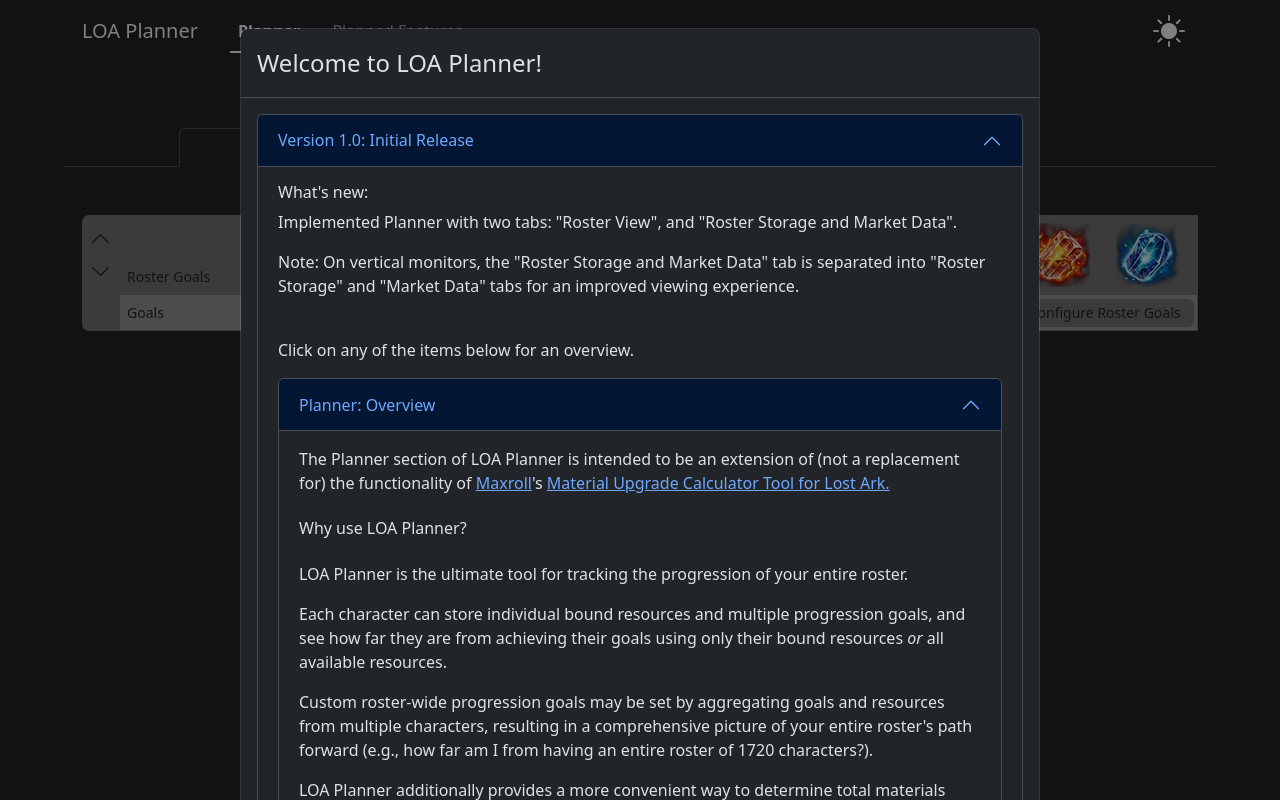
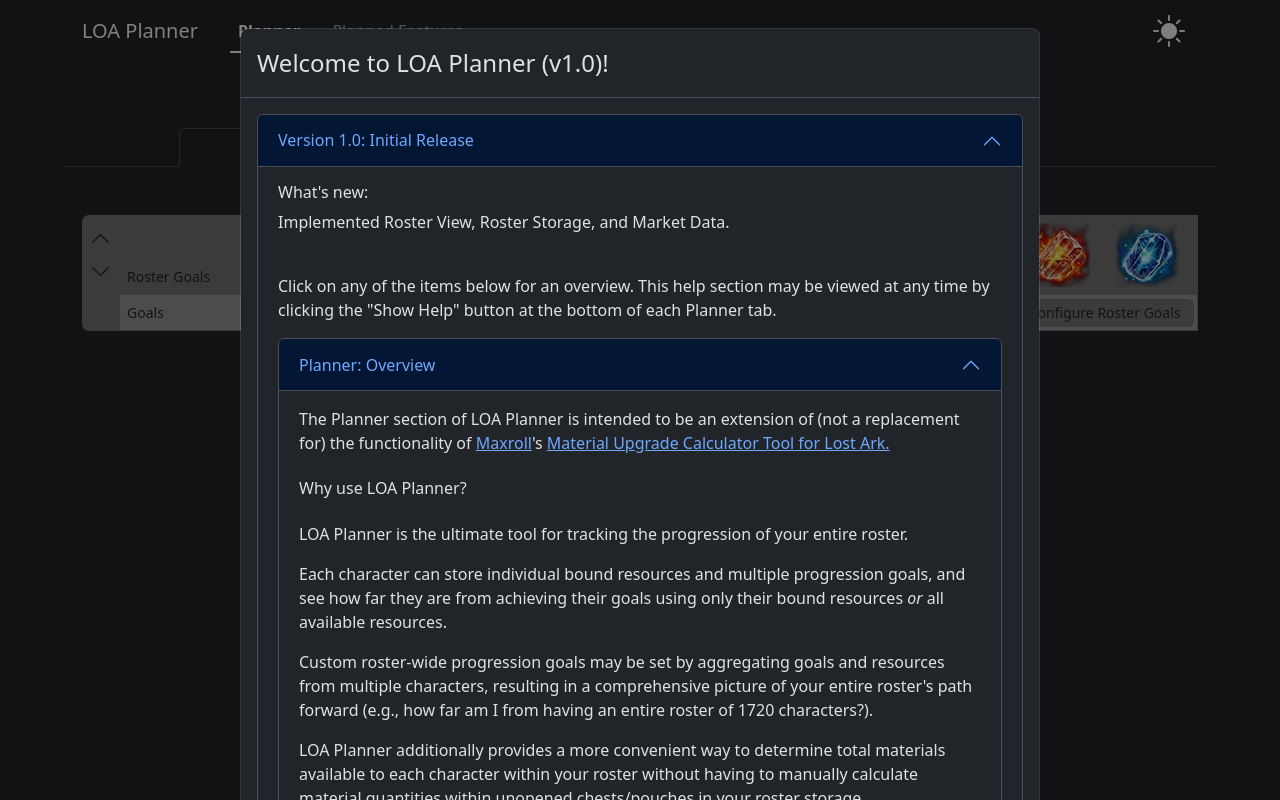
Before and after one commit to md842/loa-planner, a React (Vite) app: page / in a window 1280 px wide. Built offline with nearby package versions, Linux system fonts and the light colour scheme.

Commit message:
Show Help button on Planner tabs
Each Planner tab now displays a "Show Help" button that displays `PlannerTutorial` with its corresponding tutorial tab opened by default.

Also improved text in `PlannerTutorial` as well as `WelcomeModal` in `App.tsx`.

```diff
--- a/src/App.tsx
+++ b/src/App.tsx
@@ -79,7 +79,7 @@
     return(
       <Modal show={modalVis} centered size="lg">
         <Modal.Header>
-          <Modal.Title>Welcome to LOA Planner!</Modal.Title>
+          <Modal.Title>Welcome to LOA Planner (v1.0)!</Modal.Title>
         </Modal.Header>
         <Modal.Body>
           <Accordion defaultActiveKey="0">
@@ -88,17 +88,15 @@
               <Accordion.Body>
                 <h6>What's new:</h6>
                 <p>
-                  Implemented Planner with two tabs: "Roster View", and "Roster
-                  Storage and Market Data".
-                </p>
-                <p>
-                  Note: On vertical monitors, the "Roster Storage and Market
-                  Data" tab is separated into "Roster Storage" and "Market
-                  Data" tabs for an improved viewing experience.
+                  Implemented Roster View, Roster Storage, and Market Data.
                 </p>
                 <br/>
-                <p>Click on any of the items below for an overview.</p>
-                <PlannerTutorial/>
+                <p>
+                  Click on any of the items below for an overview. This help
+                  section may be viewed at any time by clicking the "Show Help"
+                  button at the bottom of each Planner tab.
+                </p>
+                <PlannerTutorial defaultActiveKey="0"/>
               </Accordion.Body>
             </Accordion.Item>
           </Accordion>
--- a/src/components/planner/MarketDataView.tsx
+++ b/src/components/planner/MarketDataView.tsx
@@ -1,4 +1,7 @@
+import {useState} from 'react';
+
 import {MarketDataTable} from './tables/MarketDataTable';
+import {PlannerTutorialModal} from '../tutorials/PlannerTutorial';
 
 import t4_blue from '../../assets/t4_blue.png';
 import t4_blueSolar from '../../assets/t4_bluesolar.png';
@@ -8,10 +11,15 @@
 import t4_redSolar from '../../assets/t4_redsolar.png';
 import t4_shard from '../../assets/t4_shard.png';
 
+import Button from 'react-bootstrap/Button';
 import Container from 'react-bootstrap/Container';
 
 export function MarketDataView(){
+  const [modalVis, setModalVis] = useState(false); // PlannerTutorialModal visibility
+
 	return(
+    <>
+      <PlannerTutorialModal defaultActiveKey="3" modalVis={modalVis} setModalVis={setModalVis}/>
       <Container fluid>
         <MarketDataTable
           title="Fusion Materials"
@@ -55,6 +63,10 @@
           image={t4_blueSolar}
           mat="blueSolars"
         />
+        <Button className="d-block mt-3 mx-auto" variant="primary" onClick={() => setModalVis(true)}>
+          Show Help
+        </Button>
       </Container>
+    </>
 	);
 }
--- a/src/components/planner/RosterStorageView.tsx
+++ b/src/components/planner/RosterStorageView.tsx
@@ -1,6 +1,7 @@
 import {createContext, useState} from 'react';
 
 import {RosterStorageTable} from './tables/RosterStorageTable';
+import {PlannerTutorialModal} from '../tutorials/PlannerTutorial';
 
 import gold from '../../assets/gold.png';
 import silver from '../../assets/silver.png';
@@ -12,6 +13,7 @@
 import t4_redSolar from '../../assets/t4_redsolar.png';
 import t4_shard from '../../assets/t4_shard.png';
 
+import Button from 'react-bootstrap/Button';
 import Col from 'react-bootstrap/Col';
 import Container from 'react-bootstrap/Container';
 import Row from 'react-bootstrap/Row';
@@ -29,7 +31,11 @@
   const [dailyChestQty, setDailyChestQty] = useState([] as number[]);
   const [dailyChestUse, setDailyChestUse] = useState([] as number[]);
 
+  const [modalVis, setModalVis] = useState(false); // PlannerTutorialModal visibility
+
 	return(
+    <>
+      <PlannerTutorialModal defaultActiveKey="2" modalVis={modalVis} setModalVis={setModalVis}/>
       <Container fluid="md">
         <Row>
           <Col className="d-flex flex-column">
@@ -117,6 +123,10 @@
             />
           </Col>
         </Row>
+        <Button className="d-block mx-auto" variant="primary" onClick={() => setModalVis(true)}>
+          Show Help
+        </Button>
       </Container>
+    </>
 	);
 }
--- a/src/components/planner/RosterView.tsx
+++ b/src/components/planner/RosterView.tsx
@@ -2,6 +2,7 @@
 
 import {RosterCard} from './cards/RosterCard';
 import {CharacterCard} from './cards/CharacterCard';
+import {PlannerTutorialModal} from '../tutorials/PlannerTutorial';
 import {type Character} from '../core/types';
 import {addChar, delChar, getChars, swapChar} from '../core/character-data';
 
@@ -11,6 +12,8 @@
 export function RosterView(){
   const [chars, setChars] = useState(getChars); // Load characters into state
   const [rosterOnTop, setRosterOnTop] = useState(true); // RosterCard position
+
+  const [modalVis, setModalVis] = useState(false); // PlannerTutorialModal visibility
 
   /* Roster state update signals; uses array signal type because
      sendSignal([]) is guaranteed to update state with a new value. */
@@ -35,6 +38,8 @@
   }
 
 	return(
+    <>
+      <PlannerTutorialModal defaultActiveKey="1" modalVis={modalVis} setModalVis={setModalVis}/>
       <Container fluid="md">
         {rosterOnTop && /* If true, render RosterCard above CharacterCards. */
           <RosterCard
@@ -67,10 +72,16 @@
             updateRosterGoals={() => sendRosterGoalUpdateSignal([])}
             updateRosterRem={() => sendRosterRemUpdateSignal([])}
           />}
+        <div className="text-center">
           {(chars.length < 10) && /* Hide button if character limit reached */
-        <Button className="d-block mx-auto" variant="primary" onClick={handleAddChar}>
+            <Button className="mx-1" variant="primary" onClick={handleAddChar}>
               Add Character
             </Button>}
+          <Button className="mx-1" variant="primary" onClick={() => setModalVis(true)}>
+            Show Help
+          </Button>
+        </div>
       </Container>
+    </>
 	);
 }
--- a/src/components/tutorials/PlannerTutorial.tsx
+++ b/src/components/tutorials/PlannerTutorial.tsx
@@ -1,10 +1,40 @@
 import {type ReactNode} from 'react';
 
 import Accordion from 'react-bootstrap/Accordion';
+import Button from 'react-bootstrap/Button';
+import Modal from 'react-bootstrap/Modal';
 
-export function PlannerTutorial(): ReactNode{
+/** Props interface for PlannerTutorialModal. */
+interface PlannerTutorialModalProps{
+  defaultActiveKey: string; // The tab to open by default
+
+  // References to parent component state/state setters
+  modalVis: boolean;
+  setModalVis(modalVis: boolean): void;
+}
+
+export function PlannerTutorialModal(props: PlannerTutorialModalProps): ReactNode{
+  let {defaultActiveKey, modalVis, setModalVis} = props; // Unpack props
+
   return(
-    <Accordion defaultActiveKey="0">
+    <Modal show={modalVis} centered size="lg">
+      <Modal.Header>
+        <Modal.Title>LOA Planner Help</Modal.Title>
+      </Modal.Header>
+      <Modal.Body>
+        <p>Click on any of the items below for an overview.</p>
+        <PlannerTutorial defaultActiveKey={defaultActiveKey}/>
+      </Modal.Body>
+      <Modal.Footer>
+        <Button variant="primary" onClick={() => setModalVis(false)}>Dismiss</Button>
+      </Modal.Footer>
+    </Modal>
+  );
+}
+
+export function PlannerTutorial(props: {defaultActiveKey: string}): ReactNode{
+  return(
+    <Accordion defaultActiveKey={props.defaultActiveKey}>
       <Accordion.Item eventKey="0">
         <Accordion.Header>Planner: Overview</Accordion.Header>
         <Accordion.Body>
@@ -71,10 +101,10 @@
           </p>
           <p>
             Roster goals may be added, reordered, and deleted via the
-            "Configure Roster Goals" button on the roster goals card at the top
-            or bottom of the "Roster View" tab. Custom roster goal names may be
-            input directly into the roster goals card via the input field
-            (indicated by lighter background).
+            "Configure Roster Goals" button on the (gray) Roster Goals card at
+            the top or bottom of the "Roster View" tab. Custom roster goal
+            names may be input directly into the Roster Goals card via the
+            input field (indicated by lighter background).
           </p>
           <p>
             Editing roster goal values must be done via the "Configure Roster
@@ -98,7 +128,7 @@
             For materials other than Silver and Gold, material sources may be
             added, reordered, and deleted via the "Configure Sources" button on
             the material's Roster Storage table. Preset material sources are
-            provided, but custom material sources may also be added.
+            provided, and custom material sources may also be added.
           </p>
           <p>
             Some material sources (generally tradable sources), display a
@@ -118,7 +148,8 @@
           </p>
           <p>
             On horizontal monitors, "Roster Storage" displays side by side with
-            "Market Data".
+            "Market Data". On vertical monitors, they are separated into two
+            tabs for a better viewing experience.
           </p>
         </Accordion.Body>
       </Accordion.Item>
@@ -128,21 +159,24 @@
           <p>
             The "Market Data" tab allows data entry of market prices for
             various honing materials. Market data is used to calculate total
-            gold values of goal materials, owned materials, remaining
-            materials, etc.
+            gold values of goal materials, owned materials, etc.
           </p>
           <p>
-            For honing materials that come in various
-            bundle sizes or have exchanges available, the optimal price for the
+            For honing materials that come in various bundle sizes (e.g., shard
+            pouches) or have exchanges available, the optimal price for the
             honing material will be automatically calculated.
           </p>
           <p>
             If desired, a market item may be excluded from consideration using
-            the checkboxes in the "Use?" column of the market data table.
+            the checkboxes in the "Use?" column of the market data table. If
+            all sources for a particular material are excluded, the material is
+            assigned a gold value of 0. This is useful if you will never buy
+            that material from the market (e.g., shards).
           </p>
           <p>
             On horizontal monitors, "Market Data" displays side by side with
-            "Roster Storage".
+            "Roster Storage". On vertical monitors, they are separated into two
+            tabs for a better viewing experience.
           </p>
         </Accordion.Body>
       </Accordion.Item>
```
Lines whose indentation alone changed are shown as unchanged.
